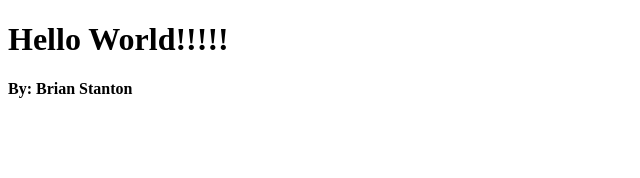
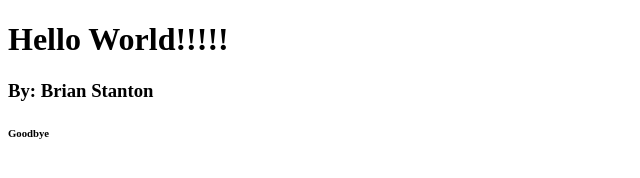
Before and after one commit to bstanton773/kekambas-106_hello_world, a plain HTML site: page index.html in a window 1280 px wide. Shown: the full height of the page, 0-640 px from the left. Drawn offline with Linux system fonts and the light colour scheme.

Commit message:
Modified header and added a goodbye

```diff
--- a/index.html
+++ b/index.html
@@ -8,6 +8,7 @@
 </head>
 <body>
     <h1>Hello World!!!!!</h1>
-    <h4>By: Brian Stanton</h4>
+    <h3>By: Brian Stanton</h3>
+    <h6>Goodbye</h6>
 </body>
 </html>
```
